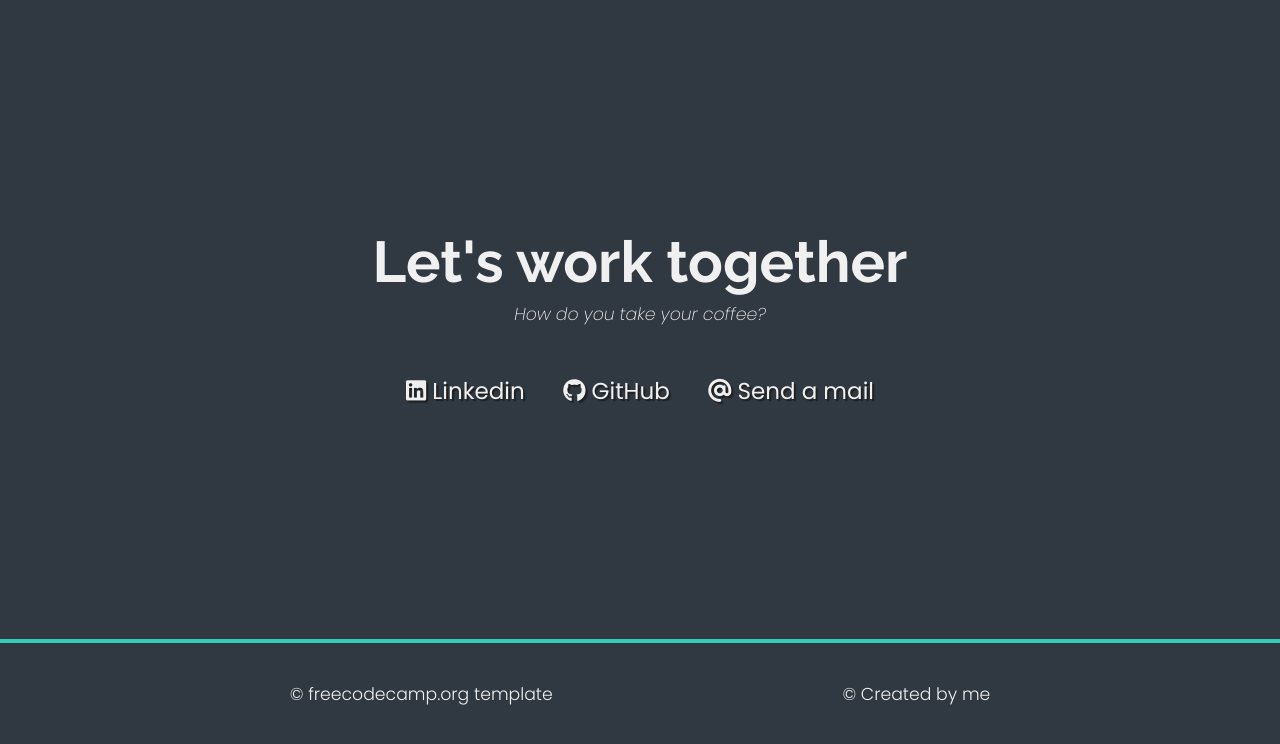
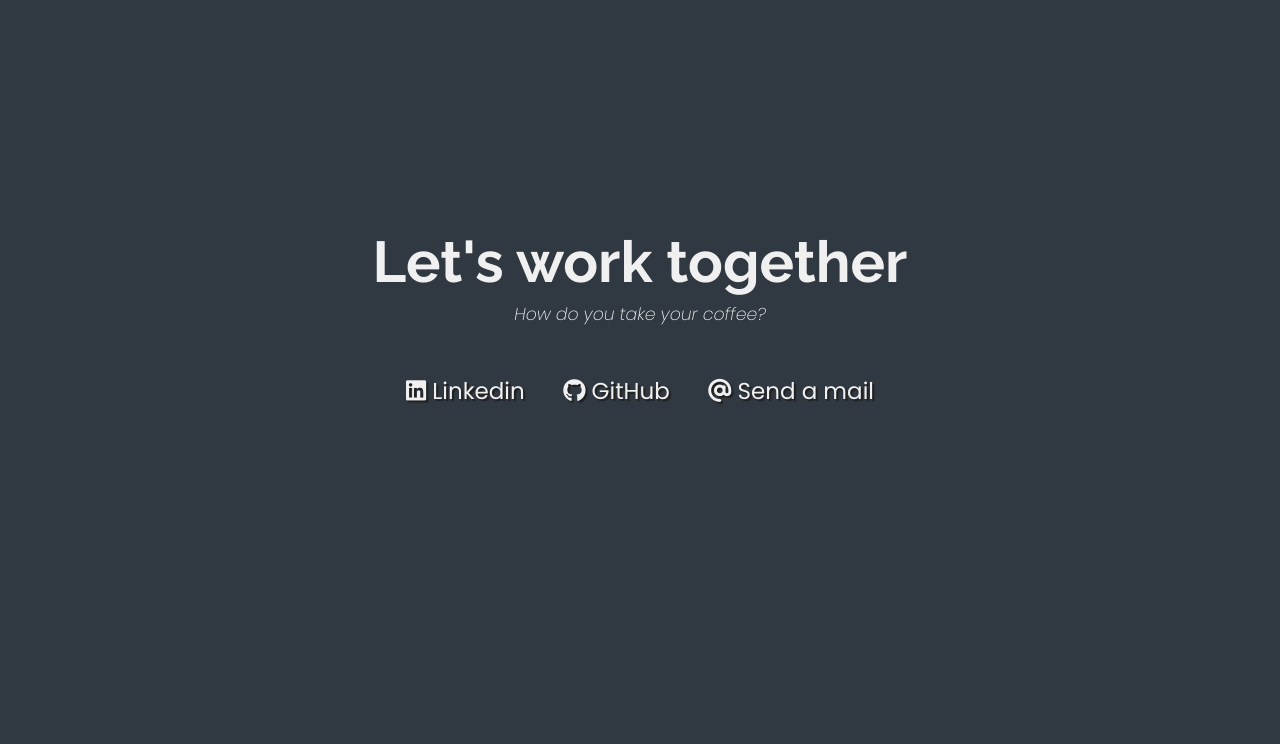
Before and after one commit to nghiatr84/portfolio, a Flask app: page / in a window 1280 px wide. Shown: the part 1728-2472 px from the top of the page. After the commit the page ends 2132 px from the top, so only its background shows below. Run offline with Flask 3, Linux system fonts and the light colour scheme; some libraries are stand-ins or nearby versions.

Commit message:
Update index.html

```diff
--- a/templates/index.html
+++ b/templates/index.html
@@ -130,15 +130,5 @@
             </div>
         </section>
         <!-- END CONTACT SECTION -->
-        <!-- START FOOTER SECTION -->
-        <footer>
-            <p>
-                © <a href="https://www.freecodecamp.org/learn/2022/responsive-web-design/build-a-personal-portfolio-webpage-project/build-a-personal-portfolio-webpage" targer=_blank>freecodecamp.org</a> template
-            </p>
-            <p>
-                © Created by <a href="" target="_self">me</a>
-            </p>
-        </footer>
-        <!-- END FOOTER SECTION -->
     </body>
 </html>
```
